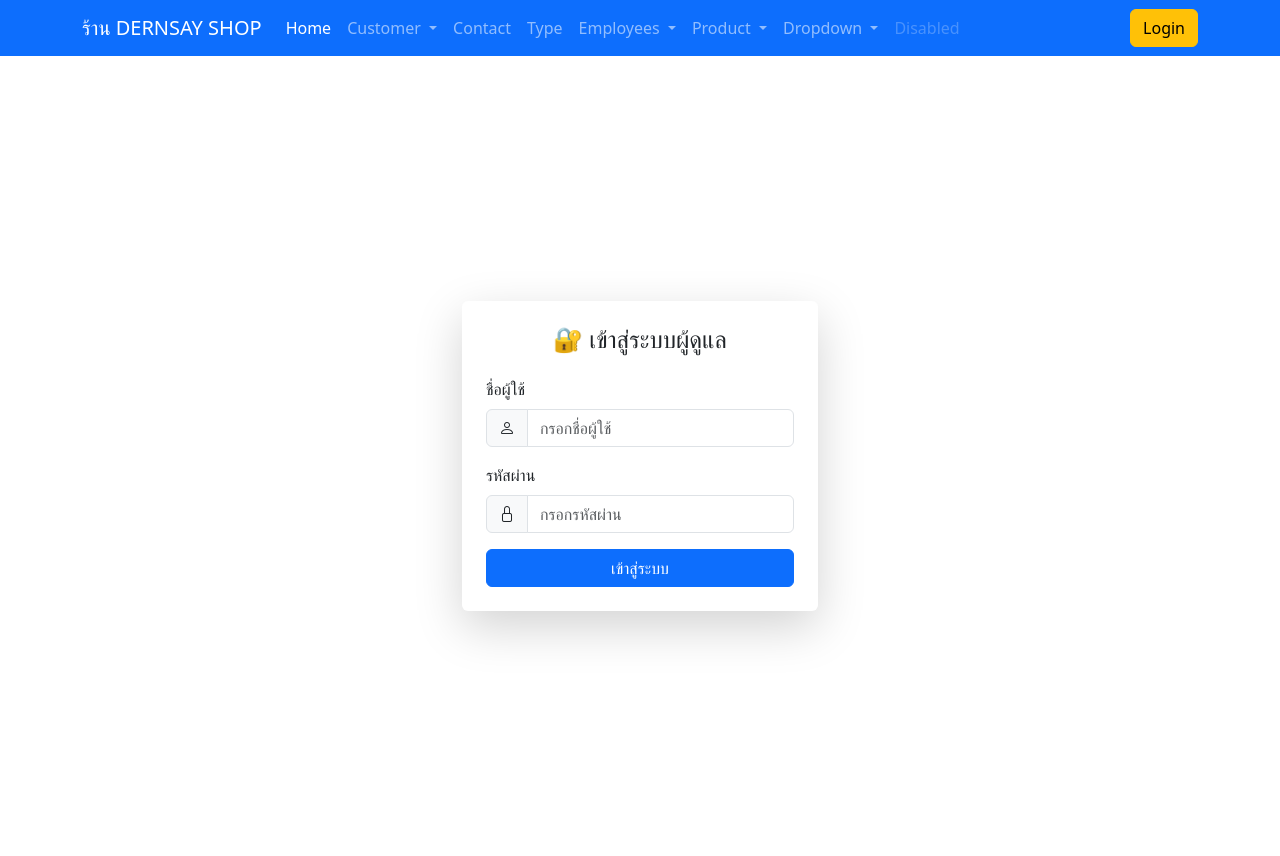
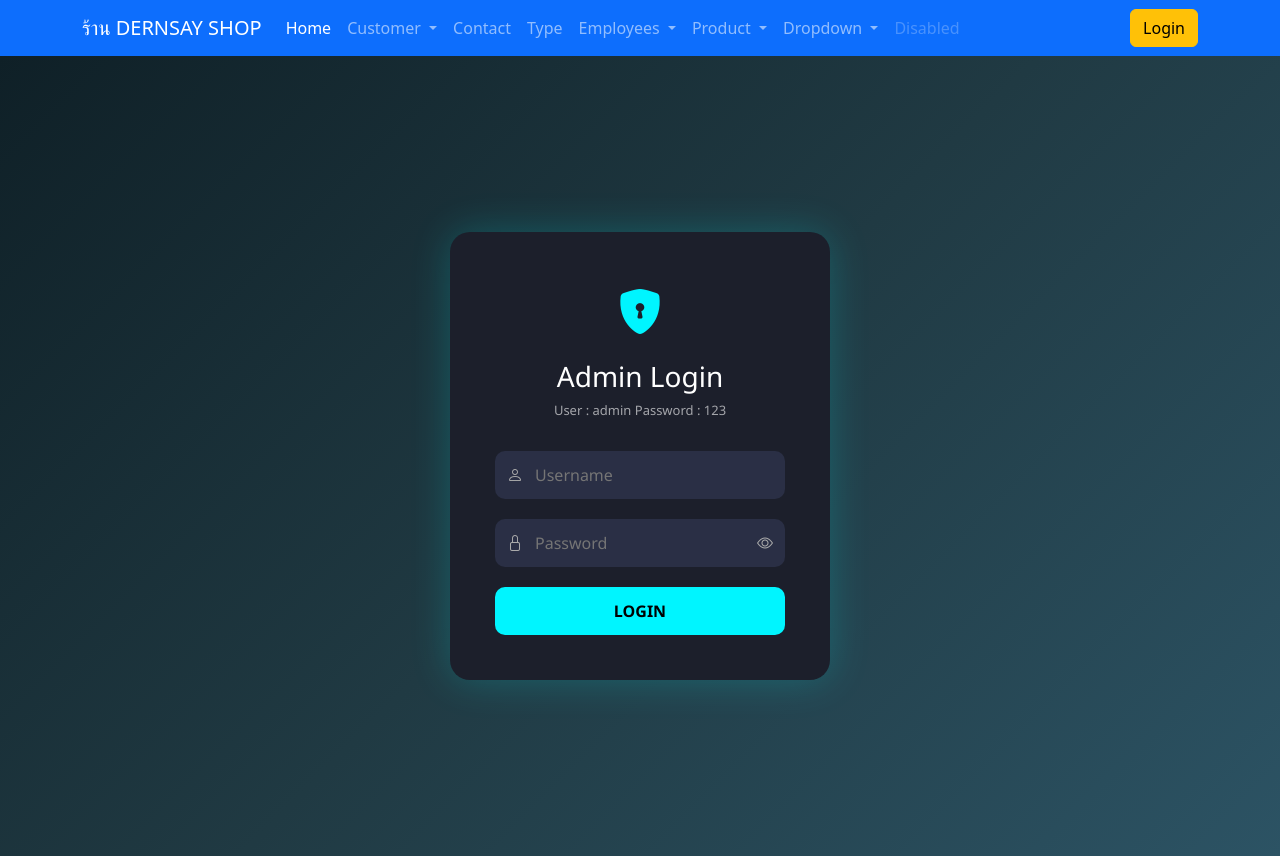
Before and after one commit to jackyou456123-beep/App-vue01, a Vue app: page /login in a window 1280 px wide. Built offline with nearby package versions, Linux system fonts and the light colour scheme.

Commit message:
Add files via upload

```diff
--- a/src/router/index.js
+++ b/src/router/index.js
@@ -66,7 +66,7 @@ const routes = [
     path: '/sh_std',
     name: 'sh_std',
     component: () => import('../views/sh_std.vue'),
-    meta: { requiresAuth: true } // เช็คตัวพิมพ์ใหญ่เล็กให้ตรงไฟล์จริง
+    meta: { requiresAuth: true }
   },
   {
     path: '/customer_crud',
@@ -74,7 +74,6 @@ const routes = [
     component: () => import('../views/Customer_crud.vue'),
     meta: { requiresAuth: true }
   },
-
   {
     path: '/employees_crud',
     name: 'employees_crud',
@@ -102,14 +101,15 @@ const routes = [
   {
     path: '/login',
     name: 'login',
-    component: () => import('../views/Login.vue'),
+    component: () => import('../views/Login.vue')
+  },
 
-  },
+  /* 🔥 แก้ไขตรงนี้ */
   {
-    path: '/productDetail',
+    path: '/product-detail/:id',
     name: 'productDetail',
-    component: () => import('../views/ProductDetail.vue')
-
+    component: () => import('../views/ProductDetail.vue'),
+    meta: { requiresAuth: true }
   }
 
 ]
@@ -124,18 +124,15 @@ router.beforeEach((to, from, next) => {
 
   const isLoggedIn = localStorage.getItem("adminLogin")
 
-  // ถ้าหน้านั้นต้อง login แต่ยังไม่ login
-  if (to.meta.requiresAuth && !isLoggedIn) {
+  if (to.meta && to.meta.requiresAuth && !isLoggedIn) {
     next('/login')
   }
-  // ถ้า login แล้วแต่พยายามเข้าหน้า login
   else if (to.path === '/login' && isLoggedIn) {
-    next('/')   // หรือ dashboard
+    next('/')
   }
   else {
     next()
   }
 })
 
-
 export default router
--- a/src/views/HomeView.vue
+++ b/src/views/HomeView.vue
@@ -53,9 +53,10 @@
 
             <div class="card-footer bg-white border-0">
 
+              <!-- ปุ่มดูรายละเอียด (แก้ไขแล้ว) -->
               <router-link
-                :to="'/ProductDetail?id=' + product.product_id"
                 class="btn btn-sm btn-outline-primary w-100 mb-2"
+                :to="`/product-detail/${product.product_id}`"
               >
                 ดูรายละเอียด
               </router-link>
--- a/src/views/Login.vue
+++ b/src/views/Login.vue
@@ -1,54 +1,50 @@
 <template>
-    <div class="container">
-        <div class="row justify-content-center align-items-center vh-100">
-            <div class="col-md-5 col-lg-4">
+  <div class="login-wrapper">
+    <div class="login-box">
 
-                <div class="card shadow-lg border-0">
-                    <div class="card-body p-4">
+      <div class="logo">
+        <i class="bi bi-shield-lock-fill"></i>
+      </div>
 
-                        <h4 class="text-center mb-4">
-                            🔐 เข้าสู่ระบบผู้ดูแล
-                        </h4>
+      <h3>Admin Login</h3>
+      <p class="subtitle">User : admin Password : 123</p>
 
       <!-- Username -->
-                        <div class="mb-3">
-                            <label class="form-label">ชื่อผู้ใช้</label>
-                            <div class="input-group">
-                                <span class="input-group-text">
+      <div class="input-group-custom">
         <i class="bi bi-person"></i>
-                                </span>
-                                <input v-model="username" type="text" class="form-control" placeholder="กรอกชื่อผู้ใช้"
-                                    @keyup.enter="login" />
-                            </div>
+        <input
+          v-model="username"
+          type="text"
+          placeholder="Username"
+          @keyup.enter="login"
+        />
       </div>
 
       <!-- Password -->
-                        <div class="mb-3">
-                            <label class="form-label">รหัสผ่าน</label>
-                            <div class="input-group">
-                                <span class="input-group-text">
+      <div class="input-group-custom">
         <i class="bi bi-lock"></i>
-                                </span>
-                                <input v-model="password" type="password" class="form-control"
-                                    placeholder="กรอกรหัสผ่าน" @keyup.enter="login" />
-                            </div>
+        <input
+          v-model="password"
+          :type="showPassword ? 'text' : 'password'"
+          placeholder="Password"
+          @keyup.enter="login"
+        />
+        <i
+          class="bi"
+          :class="showPassword ? 'bi-eye-slash' : 'bi-eye'"
+          @click="showPassword = !showPassword"
+        ></i>
       </div>
 
-                        <!-- Button -->
-                        <button @click="login" class="btn btn-primary w-100" :disabled="loading">
+      <button @click="login" :disabled="loading">
         <span v-if="loading" class="spinner-border spinner-border-sm me-2"></span>
-                            เข้าสู่ระบบ
+        LOGIN
       </button>
 
-                        <!-- Error -->
-                        <div v-if="error" class="alert alert-danger mt-3 mb-0 text-center">
+      <div v-if="error" class="error-box">
         {{ error }}
       </div>
 
-                    </div>
-                </div>
-
-            </div>
     </div>
   </div>
 </template>
@@ -63,6 +59,7 @@ export default {
       password: "",
       error: "",
       loading: false,
+      showPassword: false,
     };
   },
 
@@ -86,28 +83,118 @@ export default {
           }
         );
 
-        console.log(res.data);   // ✅ DEBUG ดูค่าจริง
-
         if (res.data.success) {
-
           localStorage.setItem("adminLogin", "true");
           localStorage.setItem("user", JSON.stringify(res.data.user));
-
           this.$router.push("/product_crud");
-
         } else {
-
-            // 🔥 ตรงนี้ที่หายไป
           this.error = res.data.message;
-
         }
 
       } catch (err) {
-        this.error = "เกิดข้อผิดพลาดในการเชื่อมต่อ Server";
+        this.error = "เชื่อมต่อ Server ไม่ได้";
       } finally {
         this.loading = false;
       }
-}
+    },
   },
 };
 </script>
+
+
+<style scoped>
+.login-wrapper {
+  height: 100vh;
+  background: linear-gradient(135deg, #0f2027, #203a43, #2c5364);
+  display: flex;
+  justify-content: center;
+  align-items: center;
+  font-family: 'Segoe UI', sans-serif;
+}
+
+.login-box {
+  width: 380px;
+  padding: 45px;
+  border-radius: 20px;
+  background: #1c1f2b;
+  box-shadow: 0 0 40px rgba(0, 255, 255, 0.2);
+  text-align: center;
+  color: white;
+  transition: 0.3s;
+}
+
+.login-box:hover {
+  box-shadow: 0 0 60px rgba(0, 255, 255, 0.4);
+}
+
+.logo {
+  font-size: 45px;
+  margin-bottom: 15px;
+  color: #00f5ff;
+}
+
+.subtitle {
+  font-size: 13px;
+  opacity: 0.6;
+  margin-bottom: 30px;
+}
+
+.input-group-custom {
+  position: relative;
+  margin-bottom: 20px;
+}
+
+.input-group-custom input {
+  width: 100%;
+  padding: 12px 40px;
+  border-radius: 10px;
+  border: none;
+  outline: none;
+  background: #2a2f45;
+  color: white;
+  transition: 0.3s;
+}
+
+.input-group-custom input:focus {
+  box-shadow: 0 0 10px #00f5ff;
+}
+
+.input-group-custom i {
+  position: absolute;
+  top: 50%;
+  transform: translateY(-50%);
+  color: #aaa;
+}
+
+.input-group-custom i:first-child {
+  left: 12px;
+}
+
+.input-group-custom i:last-child {
+  right: 12px;
+  cursor: pointer;
+}
+
+button {
+  width: 100%;
+  padding: 12px;
+  border-radius: 10px;
+  border: none;
+  background: #00f5ff;
+  color: black;
+  font-weight: bold;
+  transition: 0.3s;
+}
+
+button:hover {
+  background: white;
+  transform: translateY(-3px);
+}
+
+.error-box {
+  margin-top: 15px;
+  padding: 10px;
+  background: #ff4d4d;
+  border-radius: 8px;
+}
+</style>
--- a/src/views/Sh_product.vue
+++ b/src/views/Sh_product.vue
@@ -3,28 +3,56 @@
     <!-- หัวข้อหลัก -->
     <h2 class="text-center mb-4">รายการสินค้า</h2>
 
+    <!-- Loading -->
+    <div v-if="loading" class="text-center my-4">
+      <div class="spinner-border text-primary"></div>
+      <p class="mt-2">กำลังโหลดข้อมูล...</p>
+    </div>
+
+    <!-- Error -->
+    <div v-else-if="error" class="alert alert-danger text-center">
+      {{ error }}
+    </div>
+
     <!-- ใช้ Bootstrap แบ่ง row -->
-    <div class="row">
+    <div class="row" v-else>
       <!-- วน loop แสดงสินค้าแต่ละตัว ด้วย v-for -->
-      <div class="col-md-3" v-for="data in Alldata" :key="data.id">
+      <div class="col-md-3" v-for="data in Alldata" :key="data.product_id">
 
         <!-- card แสดงข้อมูลสินค้า -->
         <div class="card shadow-sm mb-4">
-          <!-- แสดงรูปสินค้า โดย path รูปมาจาก server -->
+
+          <!-- แสดงรูปสินค้า -->
           <img
             :src="'http://localhost/App-vue01/php_api/uploads/' + data.image"
-            width="70%"
+            width="100%"
             height="300"
             class="card-img-top"
-            :alt="data.name"
+            style="object-fit: cover;"
+            :alt="data.product_name"
           >
 
           <!-- เนื้อหาใน card -->
           <div class="card-body text-center">
-            <h5 class="card-title">{{ data.product_name }}</h5> <!-- ชื่อสินค้า -->
-            <p class="card-text">{{ data.price }} บาท</p>       <!-- ราคาสินค้า -->
-            <button class="btn btn-primary">สั่งซื้อ</button>      <!-- ปุ่มสั่งซื้อ -->
+            <h5 class="card-title">{{ data.product_name }}</h5>
+            <p class="card-text text-primary fw-bold">
+              {{ data.price }} บาท
+            </p>
+
+            <!-- 🔥 ปุ่มดูรายละเอียด -->
+            <router-link
+              class="btn btn-outline-primary btn-sm w-100 mb-2"
+              :to="`/product-detail/${data.product_id}`"
+            >
+              ดูรายละเอียด
+            </router-link>
+
+            <!-- ปุ่มสั่งซื้อ -->
+            <button class="btn btn-primary btn-sm w-100">
+              สั่งซื้อ
+            </button>
           </div>
+
         </div>
       </div>
     </div>
@@ -44,11 +72,14 @@ export default {
     // ฟังก์ชันดึงข้อมูลจาก API
     const fetchData = async () => {
       try {
-        const response = await fetch("http://localhost/APP-VUE01/php_api/show_product.php");
+        const response = await fetch("http://localhost/App-vue01/php_api/show_product.php");
         if (!response.ok) {
           throw new Error("ไม่สามารถดึงข้อมูลได้");
         }
-        Alldata.value = await response.json();
+
+        const result = await response.json();
+        Alldata.value = result;
+
       } catch (err) {
         error.value = err.message;
       } finally {
```
Also changed, not shown: 1 other file (tests, documents, lock files or other folders). Lines whose indentation alone changed are shown as unchanged.
